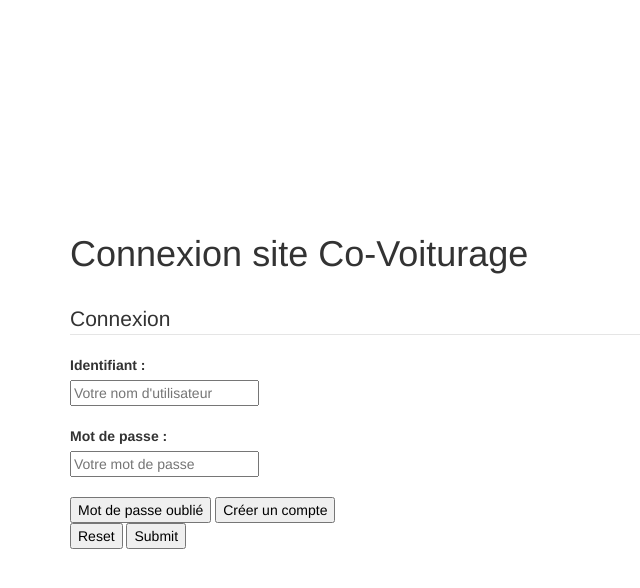
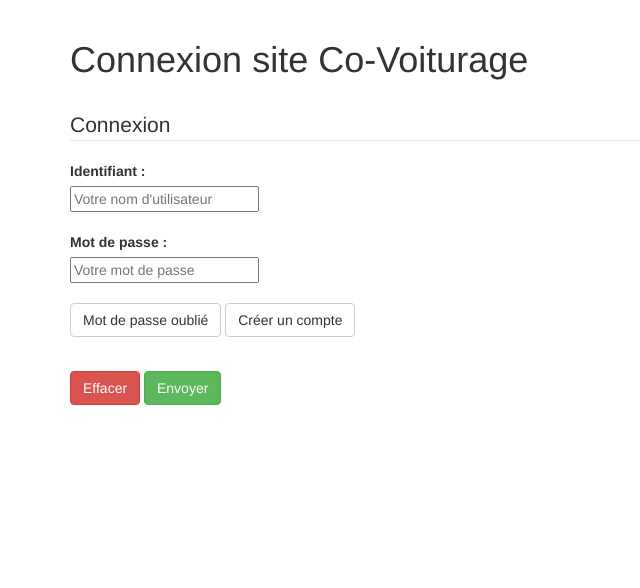
Before and after one commit to Barbatos/ProjetAgile, a PHP site: page /connexion.php in a window 1280 px wide. Shown: the part 51-639 px from the top of the page, without its empty margins (0-640 px from the left). Run offline with PHP 8.4, Linux system fonts and the light colour scheme.

Commit message:
Css Connexion

```diff
--- a/src/connexion.php
+++ b/src/connexion.php
@@ -34,7 +34,6 @@ require_once('templates/header.php');
 	</div>
 	<br/>
 	<fieldset>
-
 		<legend> Connexion</legend>
 		<label for="identifiant"> Identifiant : </label> <br/>
 		<input id="identifiant" type="text" name="identifiant" placeholder="Votre nom d'utilisateur"><br/>
@@ -43,14 +42,15 @@ require_once('templates/header.php');
 		<input id="mdp" type="password" name="mdp" placeholder="Votre mot de passe"><br/>
 		<br/>
 
-		<a href="..." > <input type="button" value="Mot de passe oublié"> </a>
-		<a href="..." > <input type="button" value="Créer un compte"> </a>
+		<a href="..." > <input type="button" value="Mot de passe oublié" class="btn btn-default"> </a>
+		<a href="..." > <input type="button" value="Créer un compte" class="btn btn-default"> </a>
 	</fieldset>
-
+	<div id="boutonfin">
 	<fieldset>
-		<input type="reset"/>
-		<input name="valider" type="submit"/>
+		<button class="btn btn-danger">Effacer</button>
+		<input type="submit" class="btn btn-success btn-large" value="Envoyer"/>
 	</fieldset>
+	</div>
 </form>
 
 <?php
--- a/src/css/connexion.css
+++ b/src/css/connexion.css
@@ -1,4 +1,9 @@
 #titre
 {
-margin-top:25%;
+margin-top:8%;
 }
+
+#boutonfin
+{
+margin-top:3%;
+}
```
